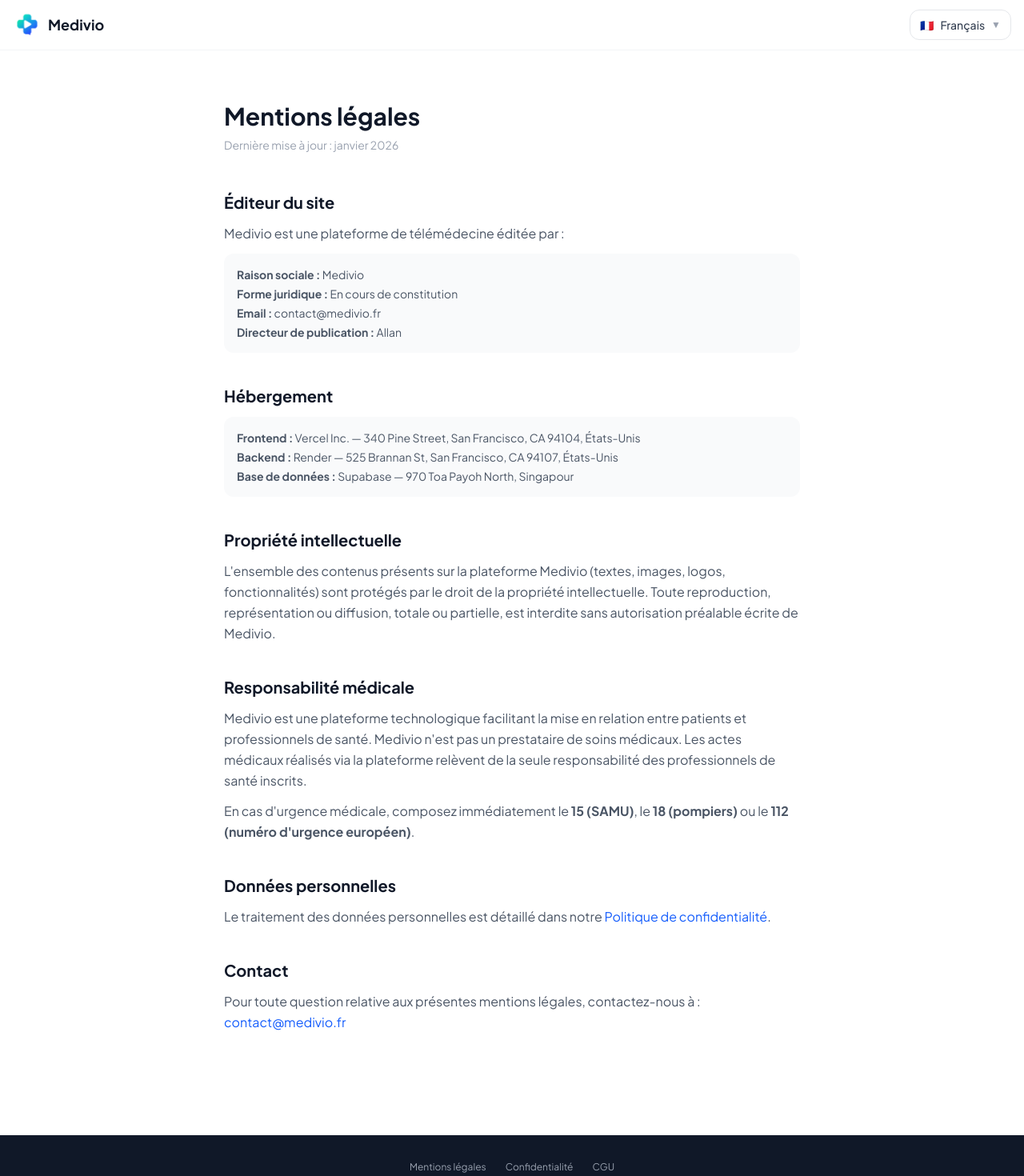
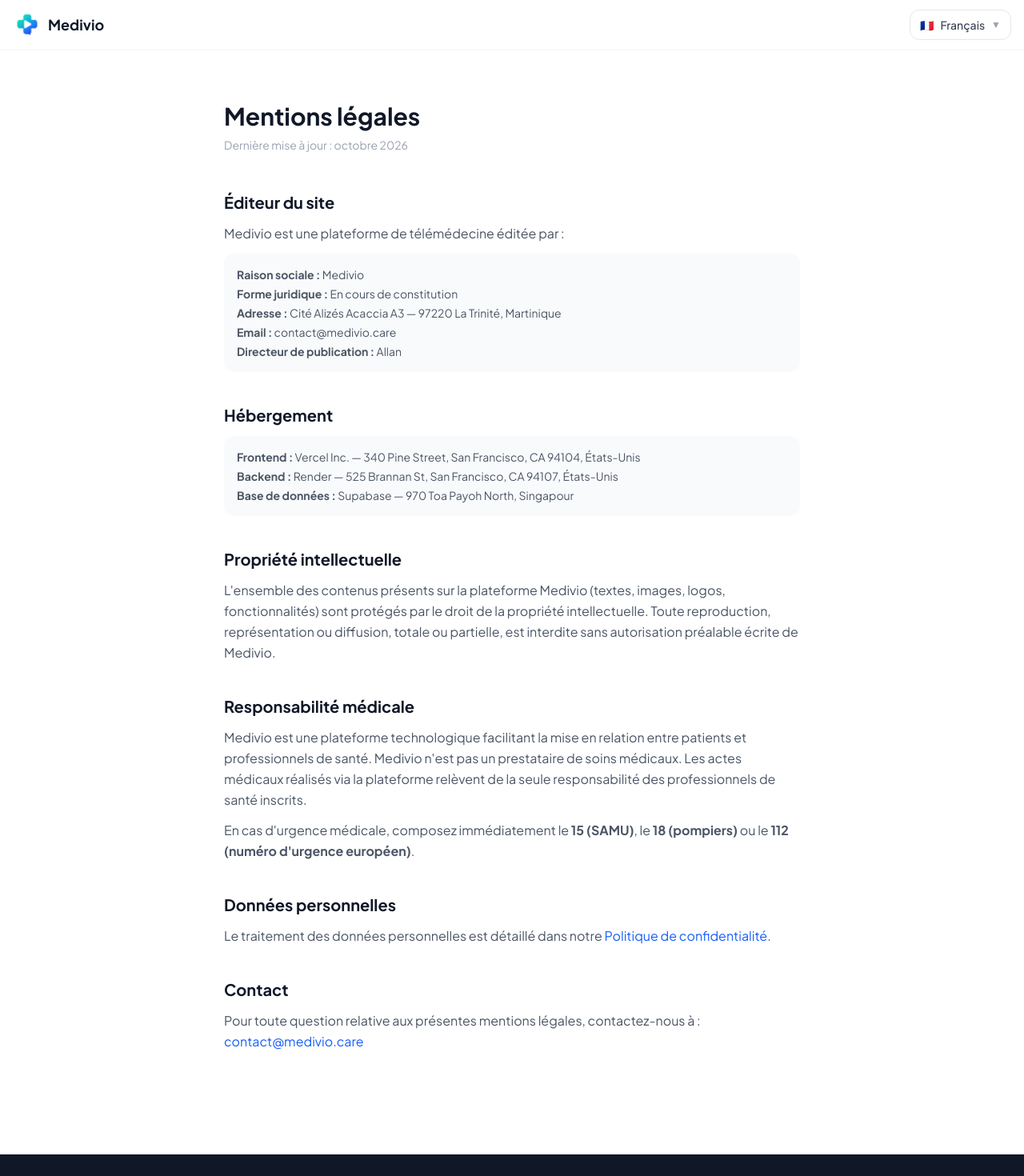
Before and after one commit to All185/medivio-frontend, a Next.js app: page /legal in a window 1280 px wide. Shown: the top 1470 px of the page at 80% size. Built offline with nearby package versions, Linux system fonts and the light colour scheme.

Commit message:
fix: adresse et email mentions légales

```diff
--- a/app/legal/page.tsx
+++ b/app/legal/page.tsx
@@ -18,7 +18,7 @@ export default function LegalPage() {
 
       <div className="max-w-3xl mx-auto px-6 py-16">
         <h1 className="text-3xl font-bold text-gray-900 mb-2">Mentions légales</h1>
-        <p className="text-gray-400 text-sm mb-12">Dernière mise à jour : janvier 2026</p>
+        <p className="text-gray-400 text-sm mb-12">Dernière mise à jour : octobre 2026</p>
 
         <div className="space-y-10 text-gray-600 leading-relaxed">
           <section>
@@ -27,7 +27,8 @@ export default function LegalPage() {
             <div className="bg-gray-50 rounded-xl p-4 mt-3 text-sm space-y-1">
               <p><strong>Raison sociale :</strong> Medivio</p>
               <p><strong>Forme juridique :</strong> En cours de constitution</p>
-              <p><strong>Email :</strong> contact@medivio.fr</p>
+              <p><strong>Adresse :</strong> Cité Alizés Acaccia A3 — 97220 La Trinité, Martinique</p>
+              <p><strong>Email :</strong> contact@medivio.care</p>
               <p><strong>Directeur de publication :</strong> Allan</p>
             </div>
           </section>
@@ -59,7 +60,7 @@ export default function LegalPage() {
 
           <section>
             <h2 className="text-xl font-bold text-gray-900 mb-3">Contact</h2>
-            <p>Pour toute question relative aux présentes mentions légales, contactez-nous à : <a href="mailto:contact@medivio.fr" className="text-blue-600 hover:underline">contact@medivio.fr</a></p>
+            <p>Pour toute question relative aux présentes mentions légales, contactez-nous à : <a href="mailto:contact@medivio.care" className="text-blue-600 hover:underline">contact@medivio.care</a></p>
           </section>
         </div>
       </div>
```
